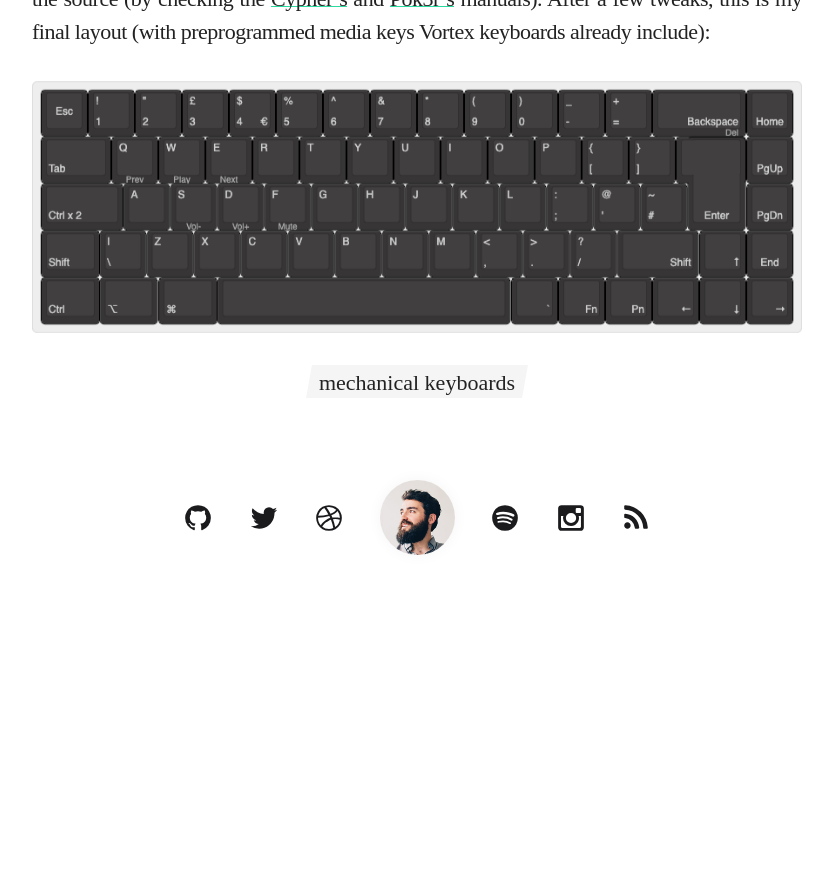
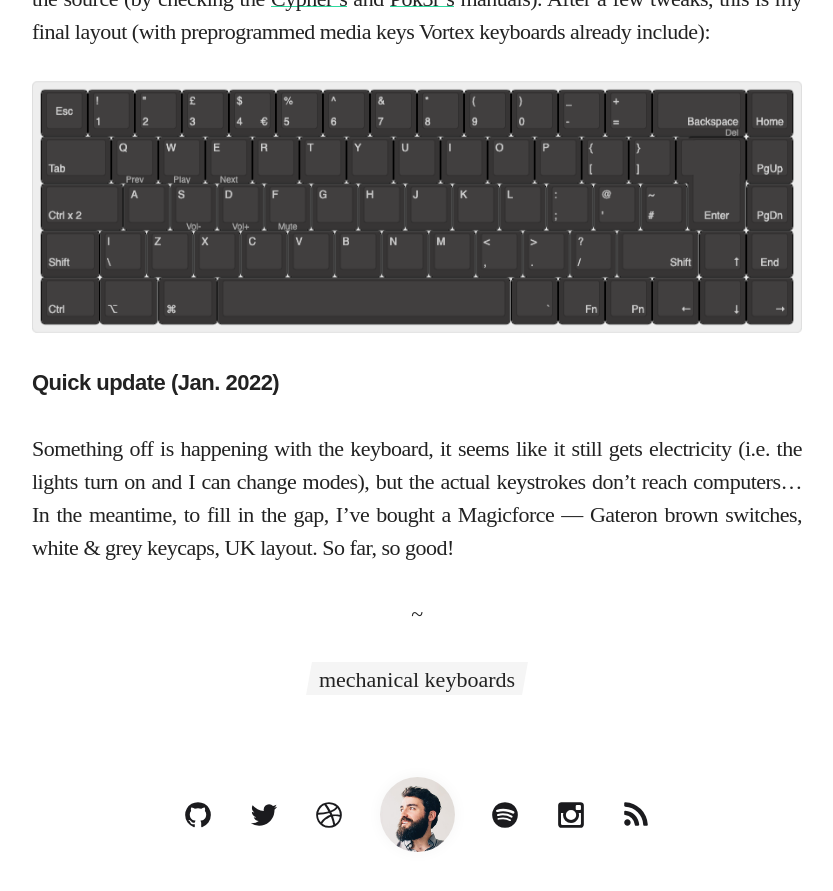
Before and after one commit to gnclmorais/blog, a Jekyll site: the page built from _posts/2020-10-09-vortexgear-cypher.md, in a window 1280 px wide and 900 px high, scrolled down 2695 px. Shown: the top 891 px of the window, without its empty margins (223-1056 px from the left). Built offline with Jekyll 4.4.1, drawn with Linux system fonts in a browser that asks for light colours; some web fonts are replaced; before the commit the page ends 3298 px from its top, so only the background shows below that.

Commit message:
Update to Vortexgear Cypher articlet
Got a Magicforce to replace Cypher in the meantime. I’ll try to see if I can find a Repair Café to see if I can make it work again…

```diff
--- a/_posts/2020-10-09-vortexgear-cypher.md
+++ b/_posts/2020-10-09-vortexgear-cypher.md
@@ -39,6 +39,11 @@ I won’t include in this post how to customise the keyboard, you can read that
 [![Final layout with media keys](/images/posts/2020-10-09-cypher-layout-final.png)][final]
 
 
+#### Quick update (Jan. 2022)
+Something off is happening with the keyboard, it seems like it still gets electricity (i.e. the lights turn on and I can change modes), but the actual keystrokes don’t reach computers… In the meantime, to fill in the gap, I’ve bought a Magicforce — Gateron brown switches, white & grey keycaps, UK layout. So far, so good!
+
+---
+
 [default]: http://www.keyboard-layout-editor.com/##@@_c=%23373535&t=%23a8a8a8&a:7%3B&=Esc&_a:4%3B&=!%0A1&=%22%0A2&=%C2%A3%0A3&=$%0A4%0A%0A%E2%82%AC&=%25%0A5&=%5E%0A6&=%2F&%0A7&=*%0A8&=(%0A9&=)%0A0&=%2F_%0A-&=+%0A%2F=&_w:2%3B&=%0A%0A%0ABackspace&_a:5%3B&=%0AHome%3B&@_a:4&w:1.5%3B&=%0ATab&=Q&=W&=E&=R&=T&=Y&=U&=I&=O&=P&=%7B%0A%5B&=%7D%0A%5D&_x:0.25&a:5&w:1.25&h:2&w2:1.5&h2:1&x2:-0.25%3B&=%0AEnter&=%0APgUp%3B&@_a:4&w:1.75%3B&=%0ACapsLock&=A&=S&=D&=F&=G&=H&=J&=K&=L&=%2F:%0A%2F%3B&=%2F@%0A'&=~%0A%23&_x:1.25&a:5%3B&=%0APgDn%3B&@_a:4&w:1.25%3B&=%0AShift&=%7C%0A%5C&=Z&=X&=C&=V&=B&=N&=M&=%3C%0A,&=%3E%0A.&=%3F%0A%2F%2F&_w:1.75%3B&=%0A%0A%0AShift&=%0A%0A%0A%E2%86%91&_a:5%3B&=%0AEnd%3B&@_a:4&w:1.25%3B&=%0ACtrl&_w:1.25%3B&=%0AWin&_w:1.25%3B&=%0AAlt&_a:7&w:6.25%3B&=&_a:4%3B&=%0A%0A%0AAltGr&=%0A%0A%0AFn&=%0A%0A%0APn&=%0A%0A%0A%E2%86%90&=%0A%0A%0A%E2%86%93&=%0A%0A%0A%E2%86%92
 [custom]: http://www.keyboard-layout-editor.com/##@@_c=%23373535&t=%23a8a8a8&a:7%3B&=Esc&_a:4%3B&=!%0A1&=%22%0A2&=%C2%A3%0A3&=$%0A4%0A%0A%E2%82%AC&=%25%0A5&=%5E%0A6&=%2F&%0A7&=*%0A8&=(%0A9&=)%0A0&=%2F_%0A-&=+%0A%2F=&_c=%2360605b&a:0&w:2%3B&=%0A%0A%0ABackspace%0A%0ADel&_c=%23373535&a:5%3B&=%0AHome%3B&@_a:4&w:1.5%3B&=%0ATab&=Q&=W&=E&=R&=T&=Y&=U&=I&=O&=P&=%7B%0A%5B&=%7D%0A%5D&_x:0.25&a:5&w:1.25&h:2&w2:1.5&h2:1&x2:-0.25%3B&=%0AEnter&=%0APgUp%3B&@_c=%2360605b&a:4&w:1.75%3B&=%0ACtrlx2%20(iTerm)&_c=%23373535%3B&=A&=S&=D&=F&=G&=H&=J&=K&=L&=%2F:%0A%2F%3B&=%2F@%0A'&=~%0A%23&_x:1.25&a:5%3B&=%0APgDn%3B&@_a:4&w:1.25%3B&=%0AShift&=%7C%0A%5C&=Z&=X&=C&=V&=B&=N&=M&=%3C%0A,&=%3E%0A.&=%3F%0A%2F%2F&_w:1.75%3B&=%0A%0A%0AShift&=%0A%0A%0A%E2%86%91&_a:5%3B&=%0AEnd%3B&@_a:4&w:1.25%3B&=%0ACtrl&_c=%2360605b&w:1.25%3B&=%0A%E2%8C%A5&_w:1.25%3B&=%0A%E2%8C%98&_c=%23373535&a:7&w:6.25%3B&=&_c=%2360605b&a:4%3B&=%0A%0A%0A%60&_c=%23373535%3B&=%0A%0A%0AFn&=%0A%0A%0APn&=%0A%0A%0A%E2%86%90&=%0A%0A%0A%E2%86%93&=%0A%0A%0A%E2%86%92
 [final]: http://www.keyboard-layout-editor.com/##@@_c=%23373535&t=%23a8a8a8&a:7%3B&=Esc&_a:4%3B&=!%0A1&=%22%0A2&=%C2%A3%0A3&=$%0A4%0A%0A%E2%82%AC&=%25%0A5&=%5E%0A6&=%2F&%0A7&=*%0A8&=(%0A9&=)%0A0&=%2F_%0A-&=+%0A%2F=&_a:0&w:2%3B&=%0A%0A%0ABackspace%0A%0ADel&_a:5%3B&=%0AHome%3B&@_a:4&w:1.5%3B&=%0ATab&=Q%0A%0A%0A%0APrev&=W%0A%0A%0A%0APlay&=E%0A%0A%0A%0ANext&=R&=T&=Y&=U&=I&=O&=P&=%7B%0A%5B&=%7D%0A%5D&_x:0.25&a:5&w:1.25&h:2&w2:1.5&h2:1&x2:-0.25%3B&=%0AEnter&=%0APgUp%3B&@_a:4&w:1.75%3B&=%0ACtrl%20x%202&=A&=S%0A%0A%0A%0AVol-&=D%0A%0A%0A%0AVol+&=F%0A%0A%0A%0AMute&=G&=H&=J&=K&=L&=%2F:%0A%2F%3B&=%2F@%0A'&=~%0A%23&_x:1.25&a:5%3B&=%0APgDn%3B&@_a:4&w:1.25%3B&=%0AShift&=%7C%0A%5C&=Z&=X&=C&=V&=B&=N&=M&=%3C%0A,&=%3E%0A.&=%3F%0A%2F%2F&_w:1.75%3B&=%0A%0A%0AShift&=%0A%0A%0A%E2%86%91&_a:5%3B&=%0AEnd%3B&@_a:4&w:1.25%3B&=%0ACtrl&_w:1.25%3B&=%0A%E2%8C%A5&_w:1.25%3B&=%0A%E2%8C%98&_a:7&w:6.25%3B&=&_a:4%3B&=%0A%0A%0A%60&=%0A%0A%0AFn&=%0A%0A%0APn&=%0A%0A%0A%E2%86%90&=%0A%0A%0A%E2%86%93&=%0A%0A%0A%E2%86%92
```
